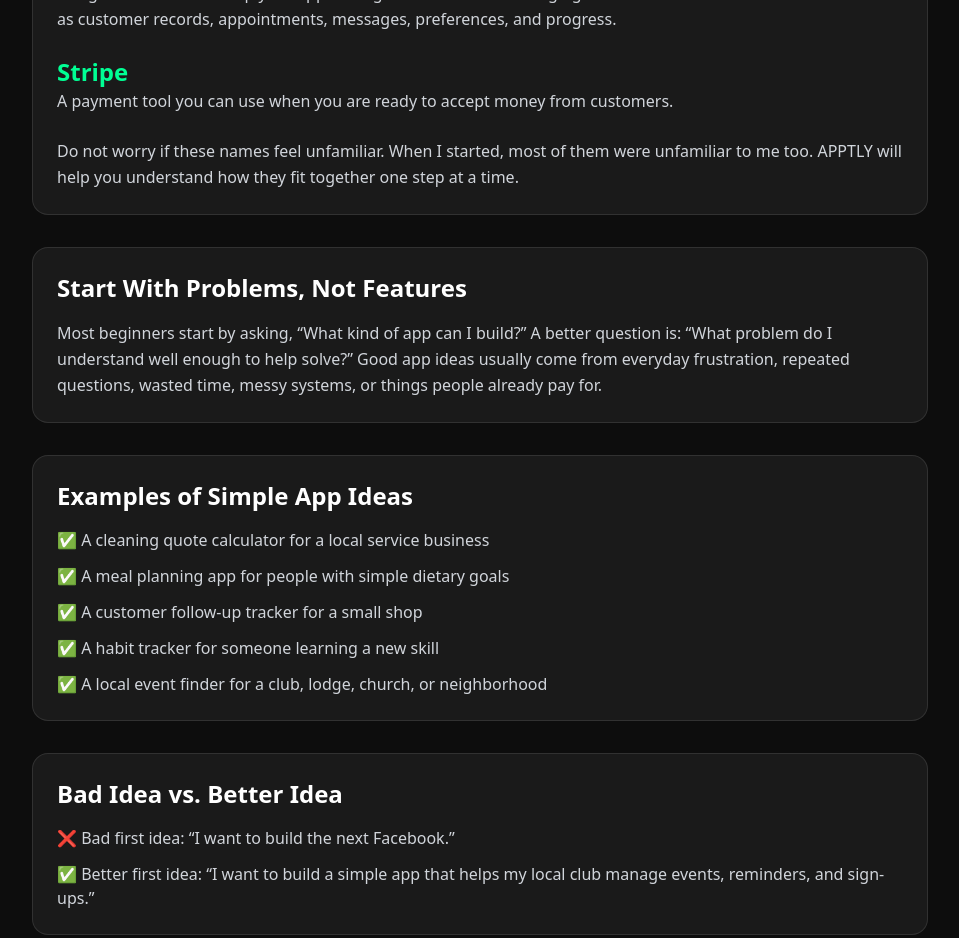
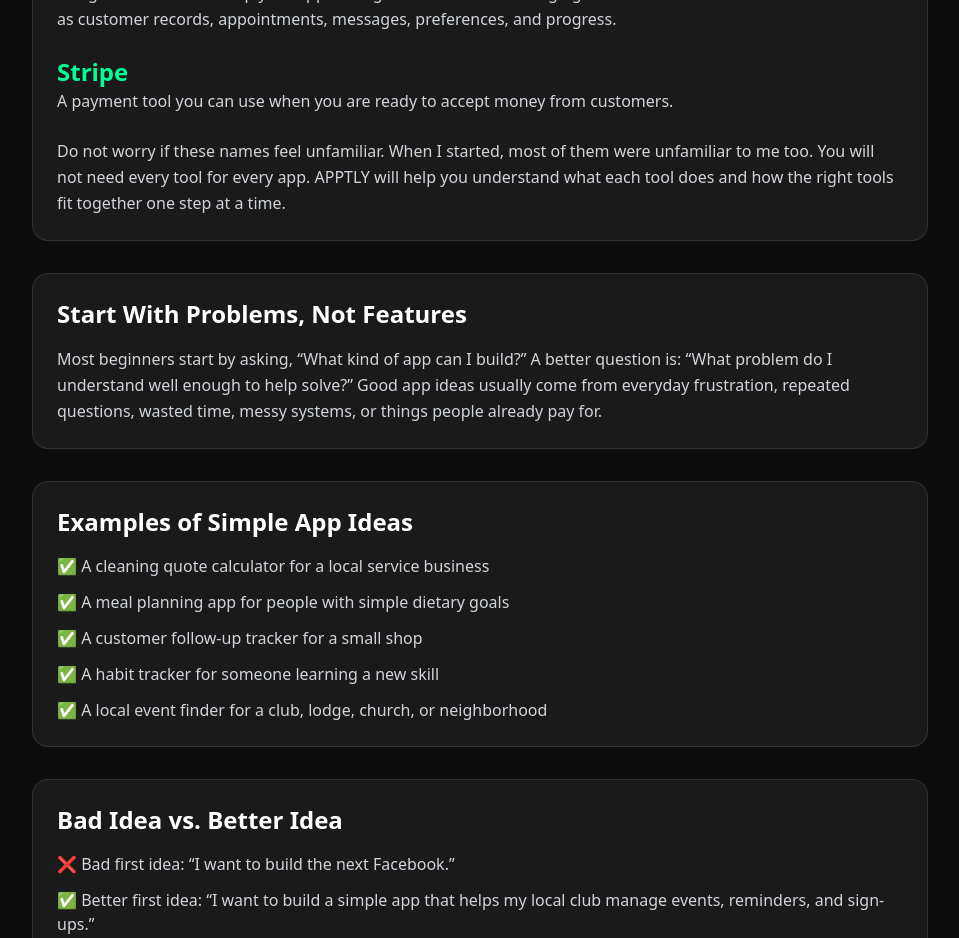
Before and after one commit to myapptly/apptly-website, a Next.js app: page /lesson-2 in a window 1280 px wide. Shown: the part 1020-1958 px from the top of the page, without its empty margins (160-1119 px from the left). Built offline with nearby package versions, Linux system fonts and the light colour scheme.

Commit message:
Update page

```diff
--- a/app/lesson-2/page.tsx
+++ b/app/lesson-2/page.tsx
@@ -91,10 +91,13 @@ export default function Lesson2() {
     </div>
   </div>
 
-  <p className="text-gray-300 leading-relaxed mt-6">
-    Do not worry if these names feel unfamiliar. When I started, most of them were unfamiliar to me too.
-    APPTLY will help you understand how they fit together one step at a time.
-  </p>
+    <p className="text-gray-300 leading-relaxed mt-6">
+  Do not worry if these names feel unfamiliar. When I started, most of them
+  were unfamiliar to me too. You will not need every tool for every app.
+  APPTLY will help you understand what each tool does and how the right tools
+  fit together one step at a time.
+</p>
+
 </div>
 
         <div className="bg-[#1A1A1A] border border-white/10 rounded-2xl p-6">
```
